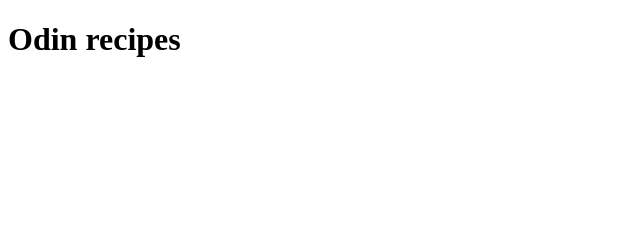
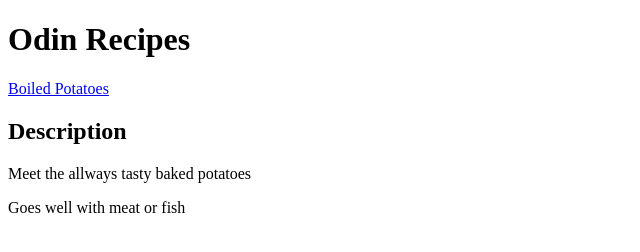
Before and after one commit to MikkoMarkkula/odin-recipes, a plain HTML site: page index.html in a window 1280 px wide. Shown: the whole page, without its empty margins (0-640 px from the left). Drawn offline with Linux system fonts and the light colour scheme.

Commit message:
Fix a typo

```diff
--- a/index.html
+++ b/index.html
@@ -8,7 +8,12 @@
 </head>
 
 <body>
-    <h1>Odin recipes</h1>
+    <h1>Odin Recipes</h1>
+    <a href="recipes/boiledpotatoes.html">Boiled Potatoes</a>
+    <h2>Description</h2>
+    <p>Meet the allways tasty baked potatoes</p>
+    <p>Goes well with meat or fish</p>
+    <ul></ul>
 </body>
 
 </html>
```
